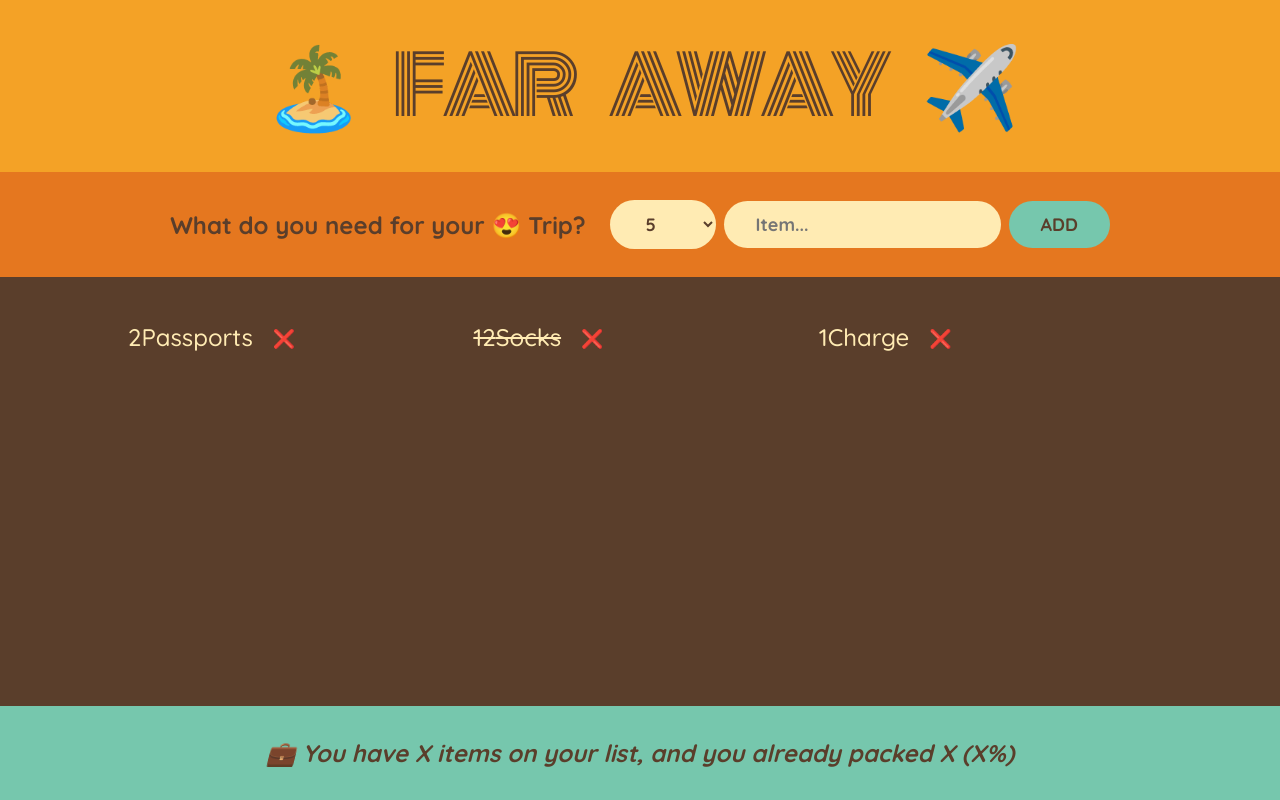
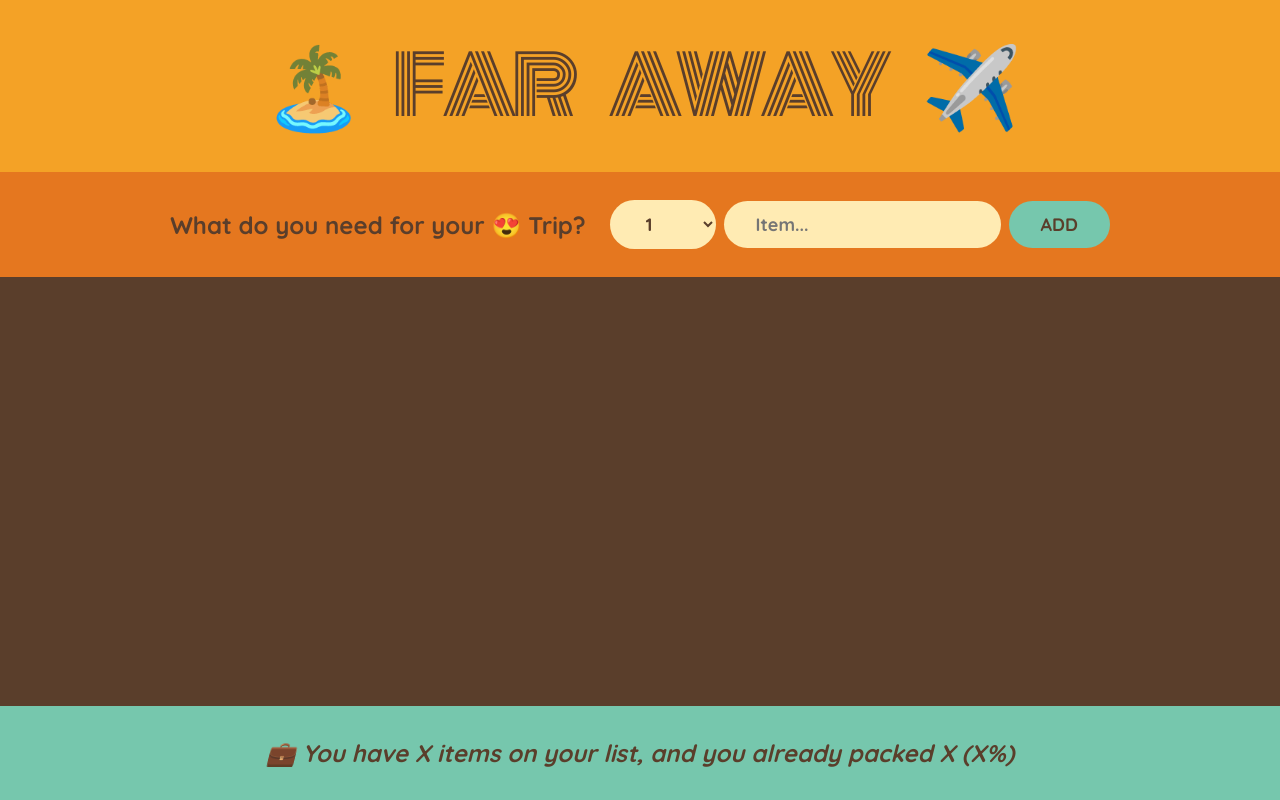
Before and after one commit to ChelderStark/fara-way, a React (Create React App) app: page / in a window 1280 px wide. Built offline with nearby package versions, Linux system fonts and the light colour scheme.

Commit message:
delete function implemented

```diff
--- a/src/App.js
+++ b/src/App.js
@@ -1,22 +1,24 @@
 import { useState } from "react";
 
-const initialItems = [
-  { id: 1, description: "Passports", quantity: 2, packed: false },
-  { id: 2, description: "Socks", quantity: 12, packed: true },
-  { id: 3, description: "Charge", quantity: 1, packed: false },
-];
+export default function App() {
+  const [items, setItems] = useState([])
 
-export default function App() {
+  function handleAddItems(item) {
+    setItems((items) => [...items, item])
+  }
+
+  function handleDeleteItem(id) {
+    setItems((items) => items.filter((item) => item.id !== id))
+  }
+
   return (
     <div className="app">
       <Logo />
-      <Form />
-      <PackingList />
+      <Form onAddItems={handleAddItems} />
+      <PackingList items={items} onDeleteItem={handleDeleteItem}/>
       <Stats />
     </div>
-
   )
-
 }
 
 function Logo() {
@@ -25,9 +27,10 @@
   )
 }
 
-function Form() {
+function Form({onAddItems}) {
   const [description, setDescription] = useState("")
-  const [quantity, setQuantity] = useState(5)
+  const [quantity, setQuantity] = useState(1)
+
 
   function handleSubmit(e) {
     e.preventDefault();
@@ -35,7 +38,8 @@
     if(!description) return;
 
     const newItem = {description, quantity, packed: false, id: Date.now()}
-    console.log(newItem);
+
+    onAddItems(newItem)
 
     setDescription("");
     setQuantity(1);
@@ -46,9 +50,10 @@
       <h3>What do you need for your 😍 Trip?</h3>
       <select
         value={quantity}
-        onChange={(e) => {setQuantity(Number(e.target.value))}}
+        onChange={(e) => setQuantity(Number(e.target.value))}
         >
-          {Array.from({length: 20}, (_, i) => i + 1).map(num => (
+          {Array.from({length: 20}, (_, i) => i + 1).map(
+          (num) => (
             <option value={num} key={num}>
               {num}
             </option>))}
@@ -64,28 +69,27 @@
   )
 }
 
-function PackingList() {
+function PackingList({items, onDeleteItem}) {
+  console.log(items);
+
   return (
     <div className="list">
       <ul>
-        {initialItems.map((item) => (
-          <Item item={item} key={item.id}/>
+        {items.map((item) => (
+          <Item item={item} onDeleteItem={onDeleteItem} key={item.id}/>
         ))}
       </ul>
     </div>
   )
 }
 
-function Item({item}) {
+function Item({item, onDeleteItem}) {
   return (
       <li>
         <span style={item.packed ? {textDecoration: 'line-through'} : {}}>
-          {""}
-          {item.quantity}
-          {item.description}
-          {item.packed}
+          {item.quantity} {item.description}
         </span>
-        <button>❌</button>
+        <button onClick={() => onDeleteItem(item.id)}>❌</button>
       </li>
   )
 }
```
